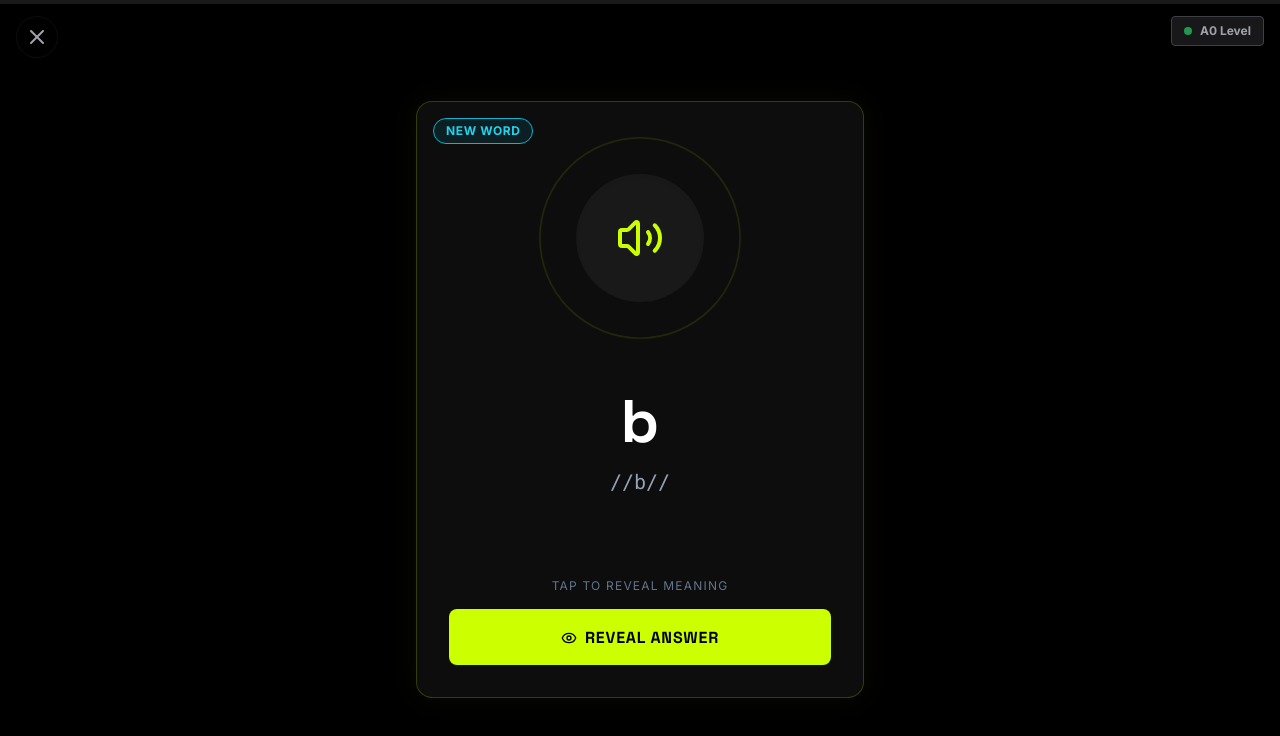
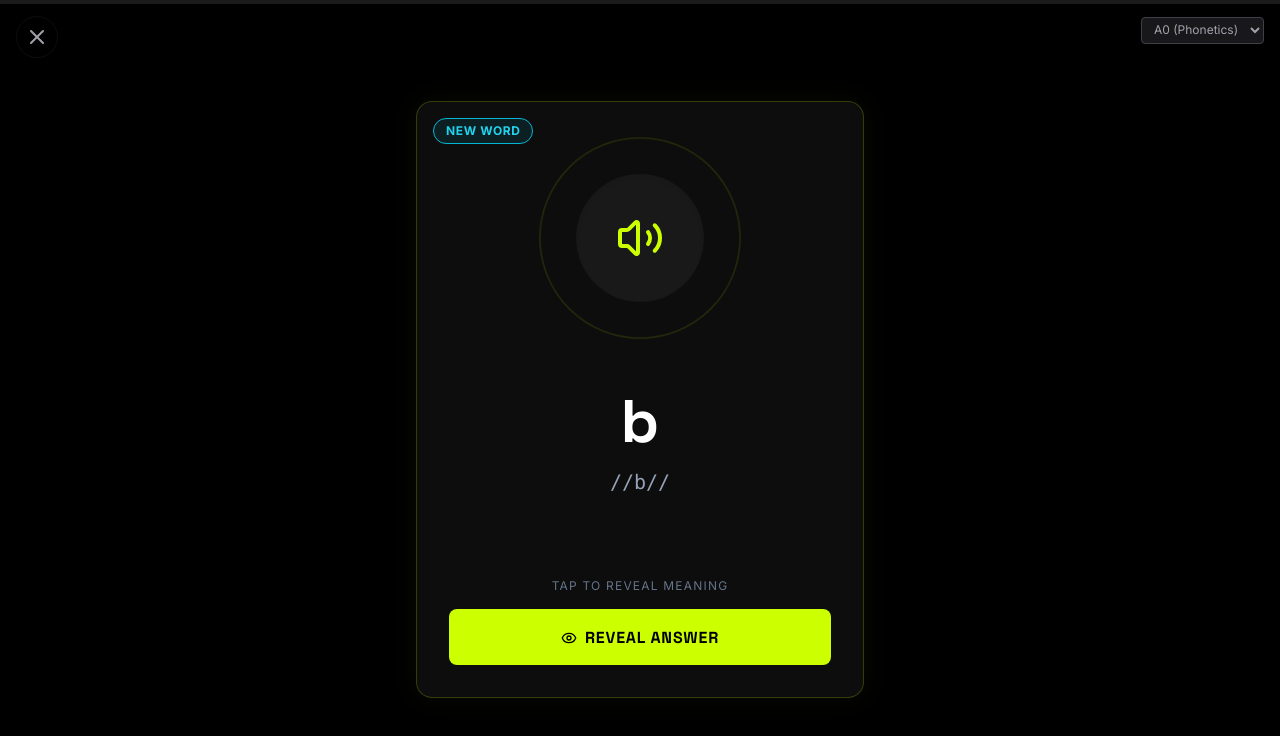
Before and after one commit to MohamedHassanEwais/1percent, a Next.js app: page /session in a window 1280 px wide. Shown: the top 736 px of the page. Built offline with nearby package versions, Linux system fonts and the light colour scheme; no server answers.

Commit message:
chore: restore secure level selector in session page

```diff
--- a/src/app/(study)/session/page.tsx
+++ b/src/app/(study)/session/page.tsx
@@ -204,13 +204,29 @@ function SessionContent() {
                 </button>
             </div>
 
-            {/* Level Selector Removed for Hardening */}
+            {/* Level Selector - Top Right (Only show for 'new' mode) */}
             {mode === 'new' && (
                 <div className="absolute top-4 right-4 z-50">
-                    <div className="bg-zinc-900 border border-zinc-700 text-xs rounded px-3 py-1.5 text-zinc-400 font-bold flex items-center gap-2">
-                        <span className="w-2 h-2 rounded-full bg-green-500 animate-pulse" />
-                        {targetLevel} Level
-                    </div>
+                    <select
+                        value={targetLevel}
+                        onChange={(e) => setTargetLevel(e.target.value as any)}
+                        className="bg-zinc-900 border border-zinc-700 text-xs rounded px-2 py-1 text-zinc-400 focus:outline-none focus:border-primary"
+                    >
+                        {['A0', 'A1', 'A2', 'B1', 'B2', 'C1', 'C2'].map((lvl) => {
+                            // Check if level is locked
+                            const levels = ['A0', 'A1', 'A2', 'B1', 'B2', 'C1', 'C2'];
+                            const targetIndex = levels.indexOf(lvl);
+                            const unlockedIndex = levels.indexOf(maxUnlockedLevel || 'A0');
+
+                            if (targetIndex > unlockedIndex) return null;
+
+                            return (
+                                <option key={lvl} value={lvl}>
+                                    {lvl === 'A0' ? 'A0 (Phonetics)' : `${lvl} Level`}
+                                </option>
+                            );
+                        })}
+                    </select>
                 </div>
             )}
 
```
